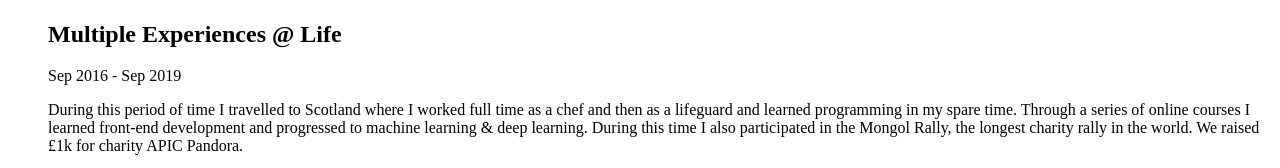
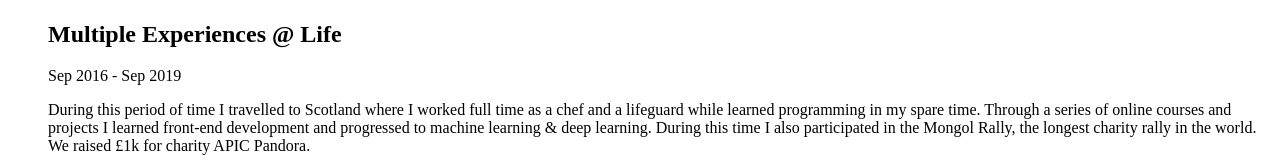
Before and after one commit to wanderdust/personal-blog, an Astro site: page / in a window 1280 px wide. Shown: the part 1908-2076 px from the top of the page. Built offline with nearby package versions, Linux system fonts and the light colour scheme; Astro itself is replaced by a stand-in of ours.

Commit message:
Fix a couple of typos

```diff
--- a/src/components/EducationList.astro
+++ b/src/components/EducationList.astro
@@ -22,7 +22,7 @@ import Experience from './Experience.astro';
             />
             <Experience
                 role="Degree in Commerce"
-                company="Heriot Watt"
+                company="Complutense University of Madrid"
                 logo="images/ucm-logo.png"
                 body={
                     `Graduated with honors.During this time I participated in the Erasmus+
--- a/src/components/ExperienceList.astro
+++ b/src/components/ExperienceList.astro
@@ -38,8 +38,8 @@ import Experience from '../components/Experience.astro';
                 logo="images/backpack-logo.png"
                 body={
                     `During this period of time I travelled to Scotland where I worked full time as a chef
-                    and then as a lifeguard and learned programming in my spare time. Through a series
-                    of online courses I learned front-end development and progressed to
+                    and a lifeguard while learned programming in my spare time. Through a series
+                    of online courses and projects I learned front-end development and progressed to
                     machine learning & deep learning. During this time I also participated in the
                     Mongol Rally, the longest charity rally in the world. We raised £1k for charity
                     APIC Pandora.`
```
